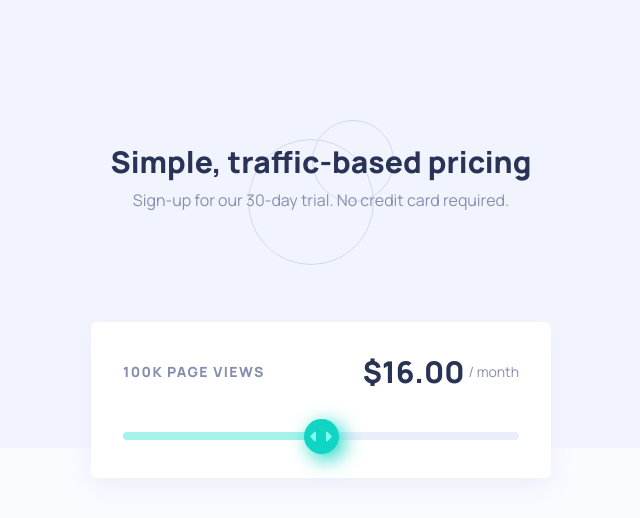
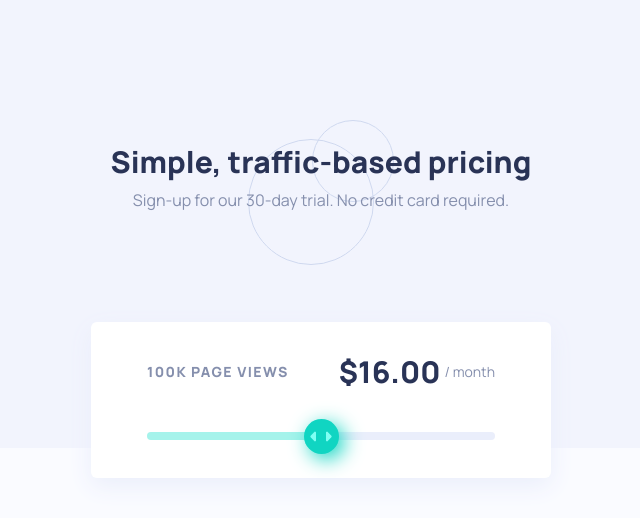
Before and after one commit to UnicornDad8/interactive-pricing-component, a plain HTML site: page index.html in a window 1280 px wide. Shown: the whole page, without its empty margins (319-959 px from the left). Drawn offline with nearby package versions, Linux system fonts and the light colour scheme.

Commit message:
Adjust form padding

```diff
--- a/index.html
+++ b/index.html
@@ -42,7 +42,7 @@
           </p>
         </div>
         <form
-          class="min-w-[340px] md:min-w-[460px] position absolute top-[50%] left-[50%] -translate-y-[50%] -translate-x-[50%] bg-white p-8 rounded-md blue-shadow"
+          class="min-w-[340px] md:min-w-[460px] position absolute top-[50%] left-[50%] -translate-y-[50%] -translate-x-[50%] bg-white md:py-8 py-6 md:px-14 px-6 rounded-md blue-shadow"
         >
           <div class="flex items-center justify-between">
             <h3
```
